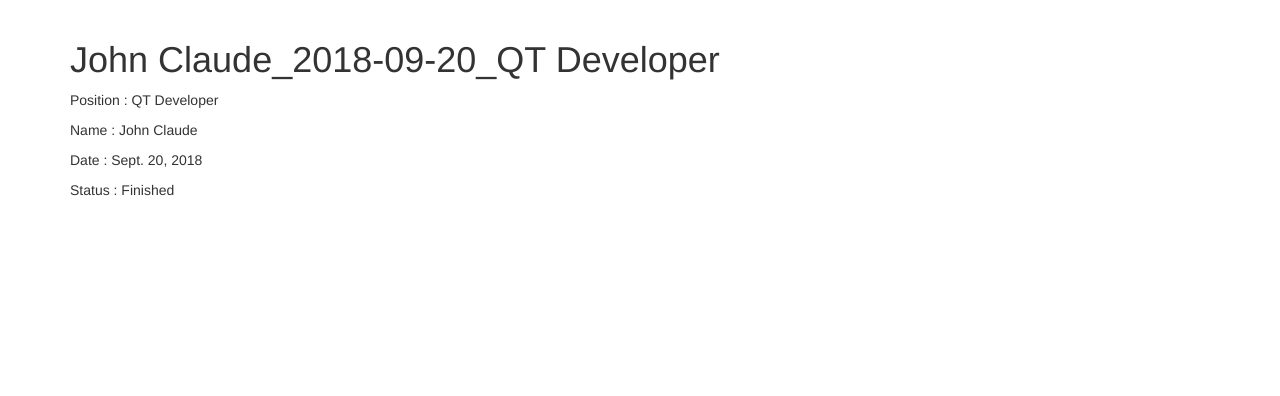
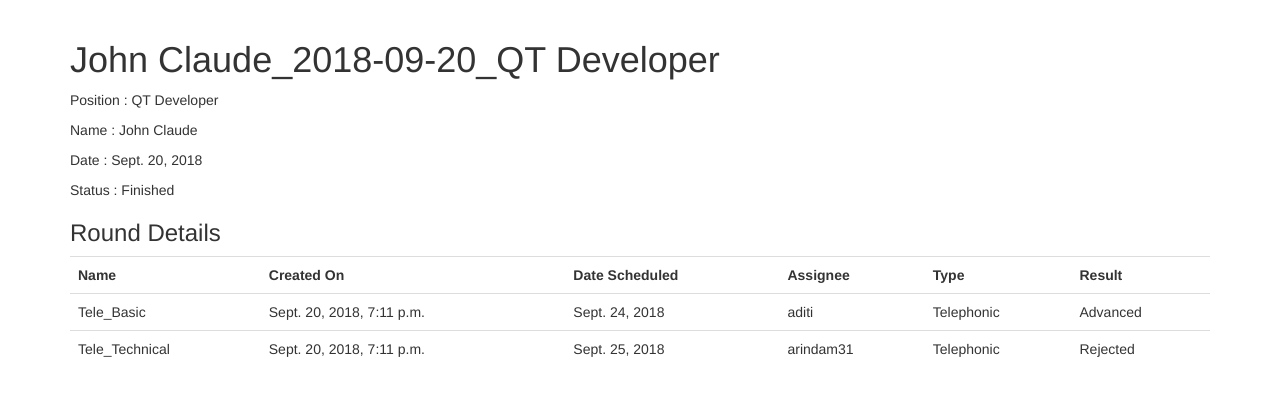
Before and after one commit to rahulkriplani/django-interview-manager, a Django app: a page that uses Evaluator/templates/interview_details.html in a window 1280 px wide. Shown: the part 72-468 px from the top of the page. Run offline with Django 3.2, Linux system fonts and the light colour scheme; a user stored in the database is signed in; data comes from the database, SQL or seed files in the repository; both versions use the stored data as it was after the commit; parts of the project's set-up code (start-up, migrations or seed data) failed here and were passed over; some libraries are stand-ins or nearby versions.

Commit message:
Interview details show Rounds...

```diff
--- a/Evaluator/models.py
+++ b/Evaluator/models.py
@@ -4,6 +4,7 @@ from django.contrib.auth.models import User
 from django.db import models
 from django.core.validators import RegexValidator
 from django.shortcuts import redirect
+from django.utils import timezone
 from simple_history.models import HistoricalRecords
 
 from datetime import datetime
@@ -98,6 +99,15 @@ class Round(models.Model):
     date = models.DateField()
     assignee = models.ForeignKey(User)
     interview = models.ForeignKey(Interview)
+    created_at = models.DateTimeField(default=datetime.now, editable=False)
+    modified_on = models.DateTimeField(default=datetime.now, editable=False)
+
+    def save(self, *args, **kwargs):
+        ''' On save, update timestamps '''
+        if not self.id:
+            self.created_at = timezone.now()
+        self.modified_on = timezone.now()
+        return super(Round, self).save(*args, **kwargs)
 
     type_choices = (
         ('U', 'Undecided'),
--- a/Evaluator/templates/interview_details.html
+++ b/Evaluator/templates/interview_details.html
@@ -11,4 +11,27 @@
               <p>Exam Link : <a href={% url 'Evaluator:question_set_details' interview.question_set.pk %}>{{interview.question_set.name}}</a></p>
             {% endif %}
 
+        <h3>Round Details</h3>
+        {% if rounds %}
+            <table class="table">
+                <tr>
+                    <th>Name</th>
+                    <th>Created On</th>
+                    <th>Date Scheduled</th>
+                    <th>Assignee</th>
+                    <th>Type</th>
+                    <th>Result</th>
+                </tr>
+            {% for round in rounds %}
+            <tr>
+                <td>{{ round.name }}</td>
+                <td>{{ round.created_at }}</td>
+                <td>{{ round.date}}</td>
+                <td>{{ round.assignee.username }}</td>
+                <td>{{ round.get_round_type_display  }}</td>
+                <td>{{ round.get_result_display }}</td>
+            </tr>
+            {% endfor %}
+        {% endif %}
+
 {% endblock %}
--- a/Evaluator/views.py
+++ b/Evaluator/views.py
@@ -115,8 +115,11 @@ def interviews_details(request, interview_pk):
     try:
         interview = Interview.objects.get(pk=interview_pk)
     except Interview.DoesNotExist:
-        raise Http404("Question does not exists!")
-    args = {'interview': interview}
+        raise Http404("Interview does not exists!")
+
+    all_rounds = interview.round_set.order_by('created_at')
+    args = {'interview': interview, 'rounds': all_rounds}
+
     return render(request, 'interview_details.html', args)
 
 
```
Also changed, not shown: Evaluator/templates/candi_details.html (+4 -4 lines), Evaluator/migrations/0019_auto_20180920_1849.py (added), db.sqlite3.
